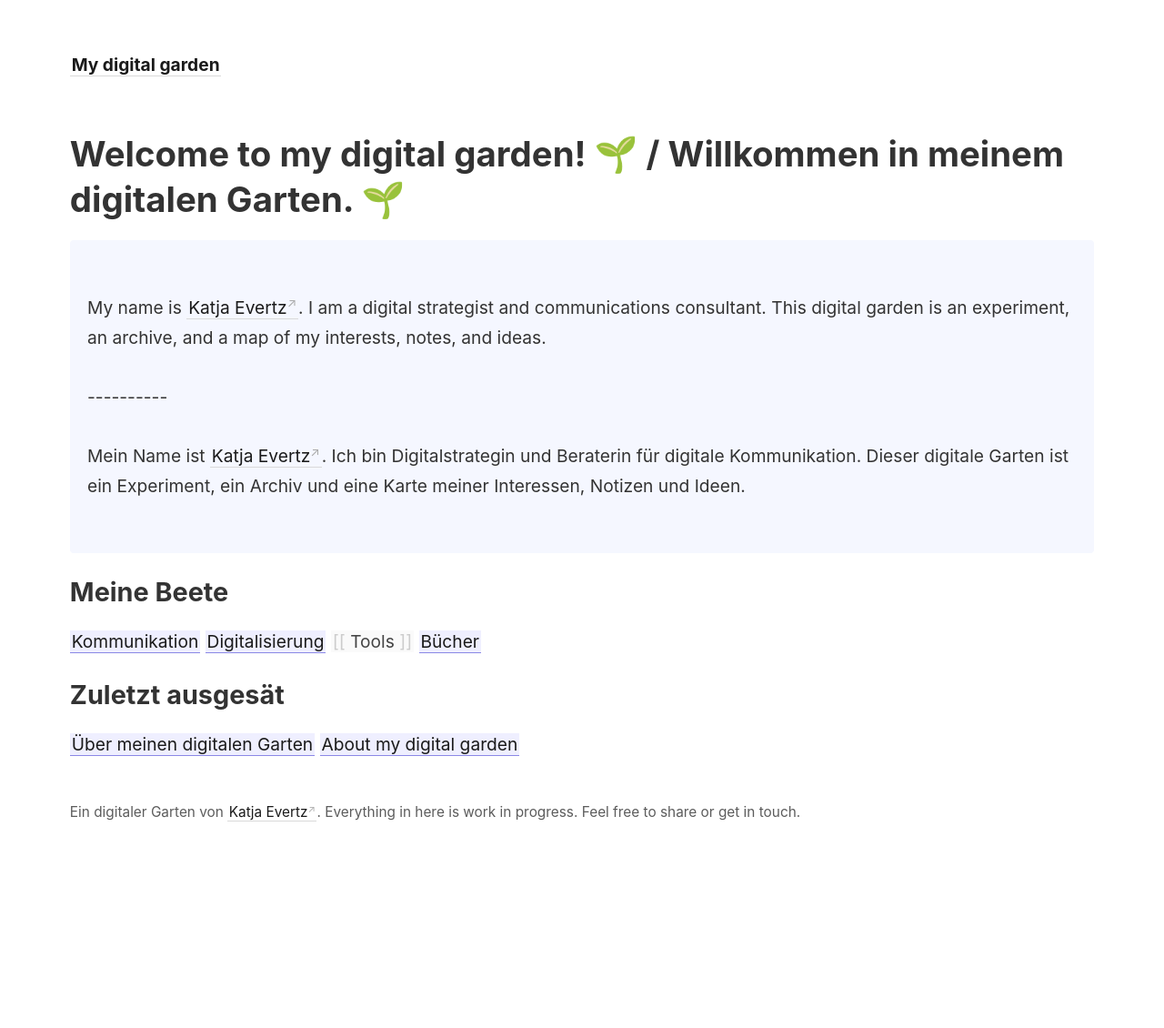
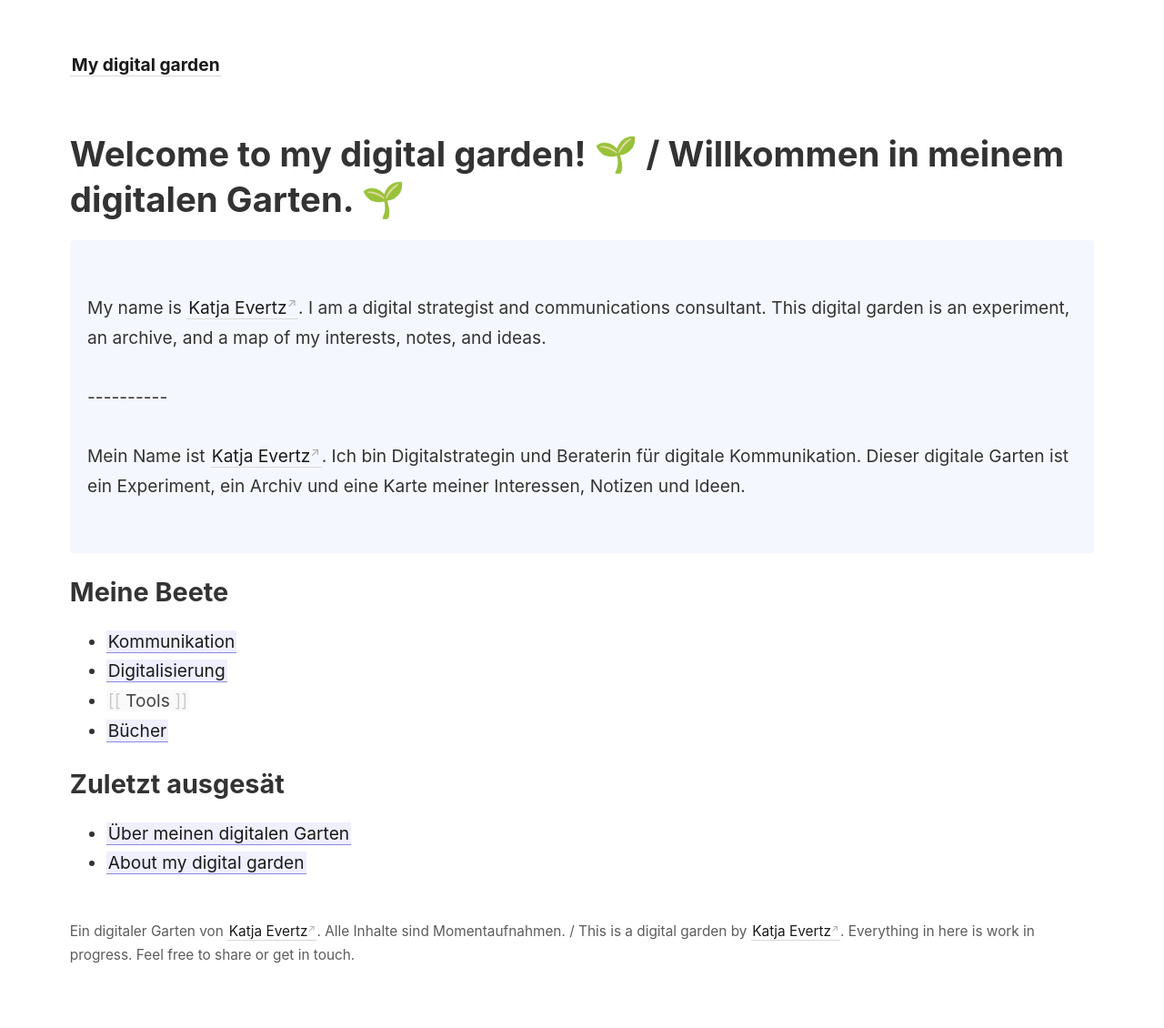
Before and after one commit to katjazwitschert/digital-garden, a Jekyll site: the page built from _pages/index.md, in a window 1280 px wide. Shown: the whole page at 91% size. Built offline with Jekyll 4.4.1, drawn with Linux system fonts in a browser that asks for light colours; before the commit the page ends 973 px from its top, so only the background shows below that.

Commit message:
Update 2 28/05/2022

```diff
--- a/_includes/footer.html
+++ b/_includes/footer.html
@@ -1 +1 @@
-Ein digitaler Garten von <a href="https://www.katjaevertz.de/>Katja Evertz</a>. Alle Inhalte sind Momentaufnahmen. / This is a digital garden by <a href="https://www.katjaevertz.de/>Katja Evertz</a>. Everything in here is work in progress. Feel free to share or get in touch.
+Ein digitaler Garten von <a href="https://www.katjaevertz.de/">Katja Evertz</a>. Alle Inhalte sind Momentaufnahmen. / This is a digital garden by <a href="https://www.katjaevertz.de/">Katja Evertz</a>. Everything in here is work in progress. Feel free to share or get in touch.
--- a/_pages/index.md
+++ b/_pages/index.md
@@ -14,11 +14,11 @@ permalink: /
 </p>
 
 ## Meine Beete
-[[Kommunikation]]
-[[Digitalisierung]]
-[[Tools]]
-[[Bücher]]
+- [[Kommunikation]]
+- [[Digitalisierung]]
+- [[Tools]]
+- [[Bücher]]
 
 ## Zuletzt ausgesät
-[[Über meinen digitalen Garten]]
-[[About my digital garden]]
+- [[Über meinen digitalen Garten]]
+- [[About my digital garden]]
```
Also changed, not shown: _notes/Digital Gardening/About my digital garden.md (+1 -1 lines), _notes/Digital Gardening/Über meinen digitalen Garten.md (+1 -1 lines).
